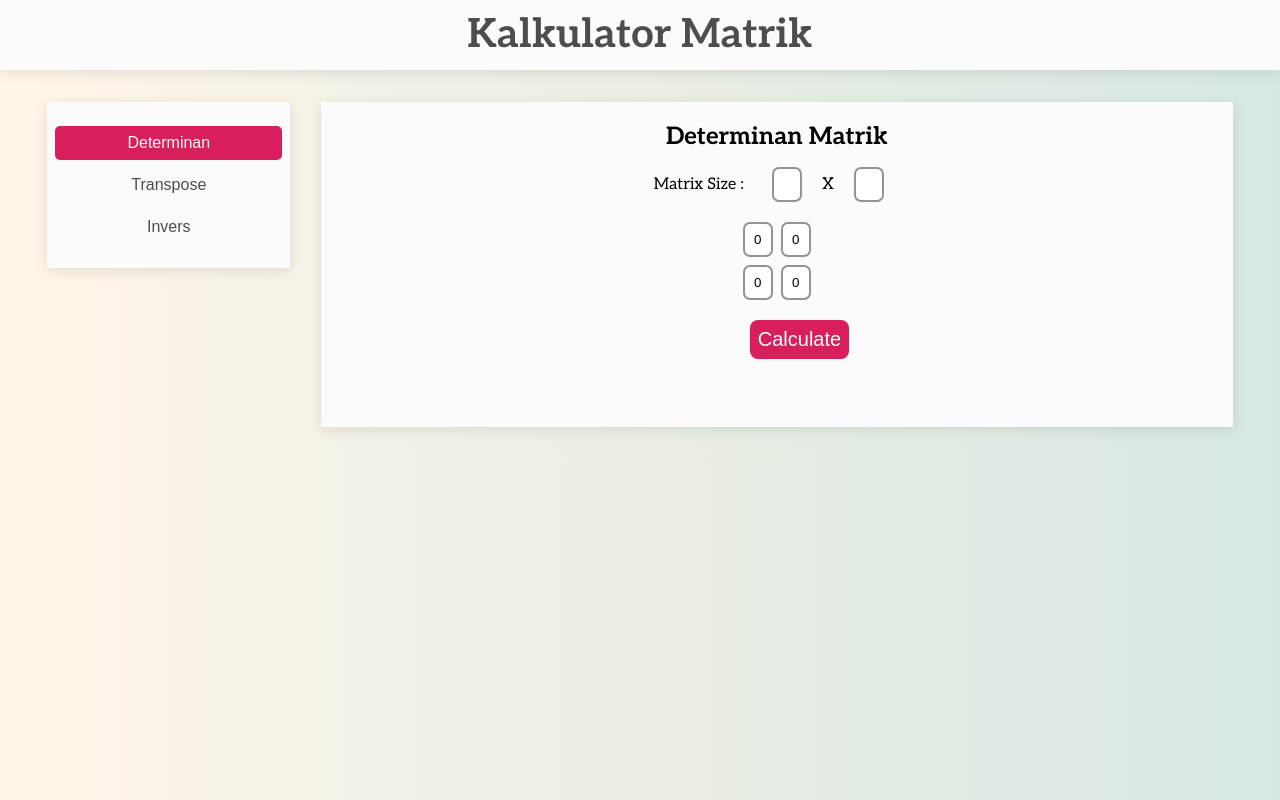
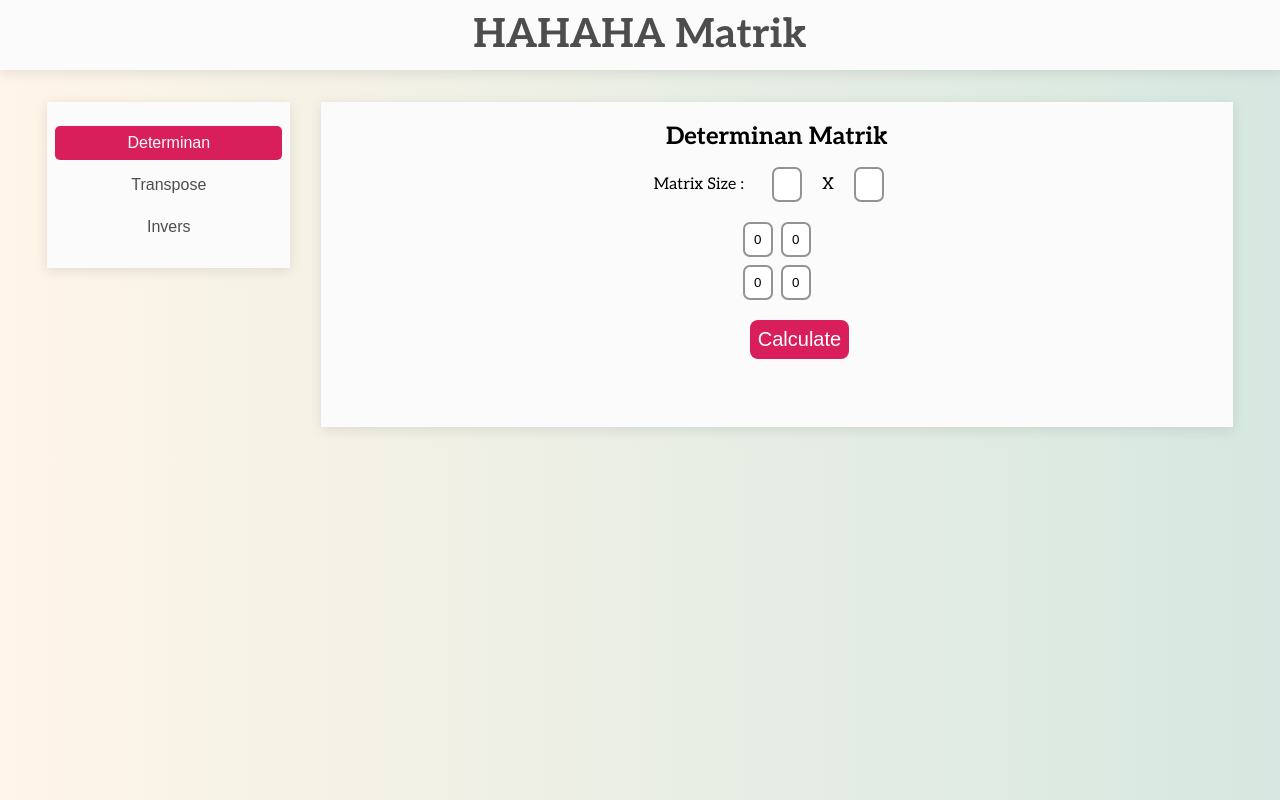
Before and after one commit to Lawyeritchi/kalkulator-matrik, a plain HTML site: page index.html in a window 1280 px wide. Drawn offline with Linux system fonts and the light colour scheme.

Commit message:
perubahan

```diff
--- a/index.html
+++ b/index.html
@@ -14,7 +14,7 @@
     <div id="root">
       <header class="header">
         <a class="title" href="/">
-          <h1 class="title">Kalkulator Matrik</h1>
+          <h1 class="title">HAHAHA Matrik</h1>
         </a>
       </header>
       <main class="main">
```
